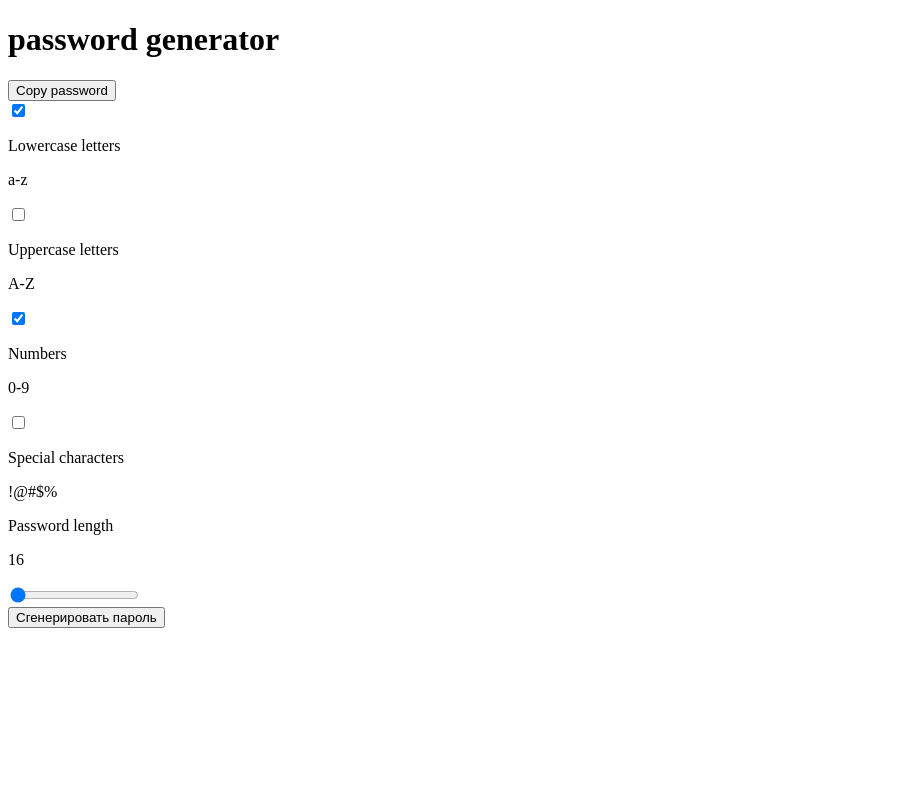
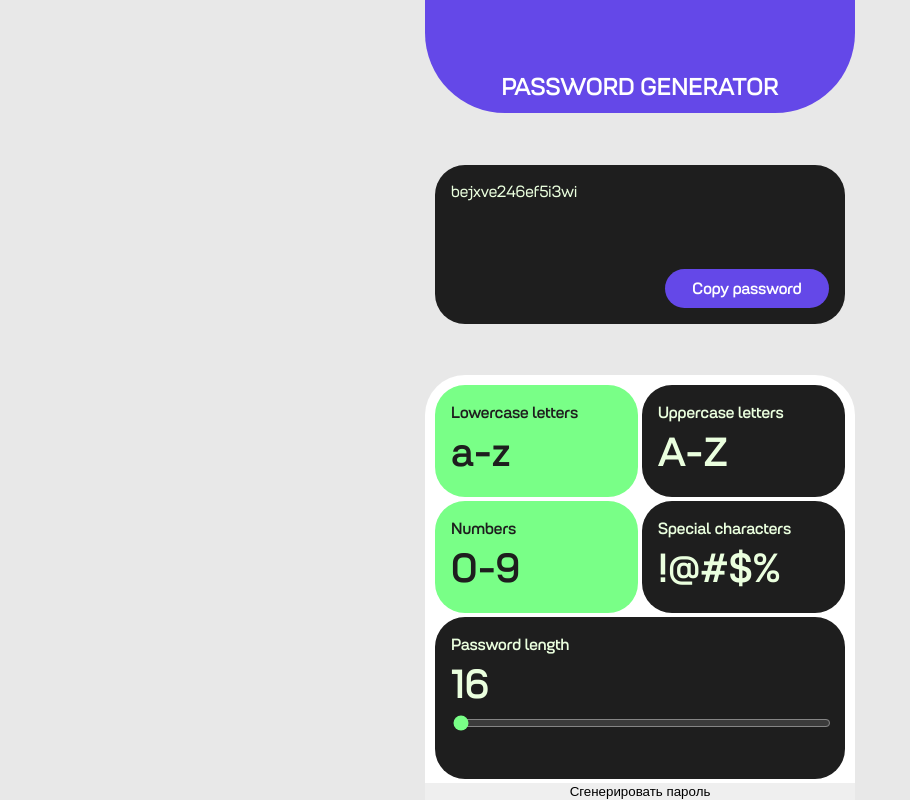
Before and after one commit to front-bite/app-password-generator, a website: page index.html in a window 1280 px wide. Shown: the whole page, without its empty margins (0-910 px from the left). Drawn offline with Linux system fonts and the light colour scheme; the site is published under a folder, as on GitHub Pages, so addresses that start at the root find nothing; files whose address does not match are found by name.

Commit message:
Поправил разрешение

```diff
--- a/index.html
+++ b/index.html
@@ -5,7 +5,7 @@
     <meta name="viewport" content="width=device-width, initial-scale=1.0" />
     <title>Генератор паролей</title>
     <link rel="icon" type="image/x-icon" href="/public/favicon.ico" />
-    <link rel="stylesheet" href="/src/css/main.css" />
+    <link rel="stylesheet" href="./src/css/main.css" />
   </head>
   <body>
     <div class="container">
@@ -68,7 +68,7 @@
         </button>
       </div>
 
-      <script src="/src/js/script.js"></script>
+      <script src="./src/js/script.js"></script>
     </div>
   </body>
 </html>
--- a/src/css/main.css
+++ b/src/css/main.css
@@ -94,6 +94,7 @@ video {
 
 body {
   height: 100vh;
+  /*margin: 0 auto;*/
   display: flex;
   justify-content: center;
   align-items: center;
@@ -105,6 +106,7 @@ body {
 .container {
   max-width: 430px;
   height: 100%;
+  margin: 0 auto;
   display: flex;
   flex-direction: column;
   justify-content: space-between;
```
